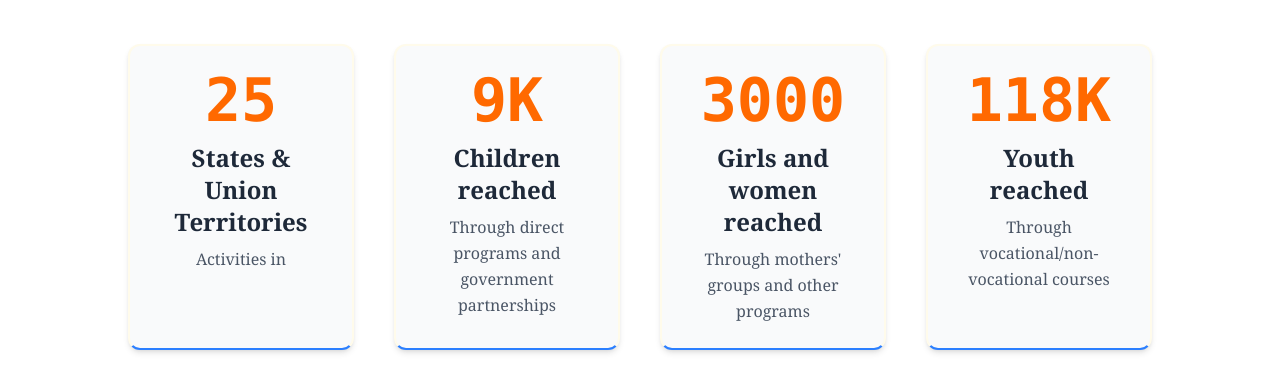
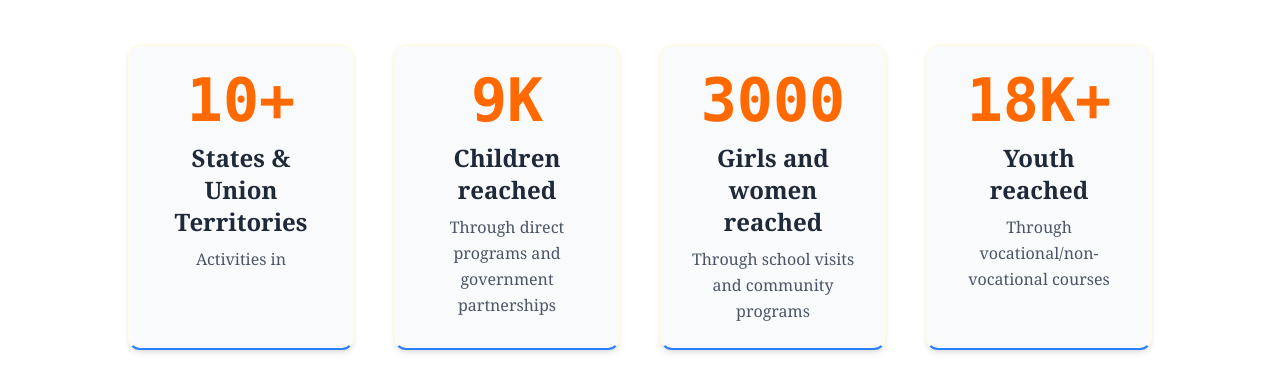
Before and after one commit to Vimalnegi03/SOW2, a React (Vite) app: page / in a window 1280 px wide. Shown: the part 2696-3070 px from the top of the page. Built offline with nearby package versions, Linux system fonts and the light colour scheme; no server answers.

Commit message:
done with required changes

```diff
--- a/src/Pages/Stats.jsx
+++ b/src/Pages/Stats.jsx
@@ -3,7 +3,7 @@ import React from 'react';
 function ReachStats() {
   const stats = [
     {
-      number: '25',
+      number: '10+',
       label: 'States & Union Territories',
       description: 'Activities in',
     },
@@ -15,10 +15,10 @@ function ReachStats() {
     {
       number: '3000',
       label: 'Girls and women reached',
-      description: "Through mothers' groups and other programs",
+      description: "Through school visits and community programs",
     },
     {
-      number: '118K',
+      number: '18K+',
       label: 'Youth reached',
       description: 'Through vocational/non-vocational courses',
     },
```
